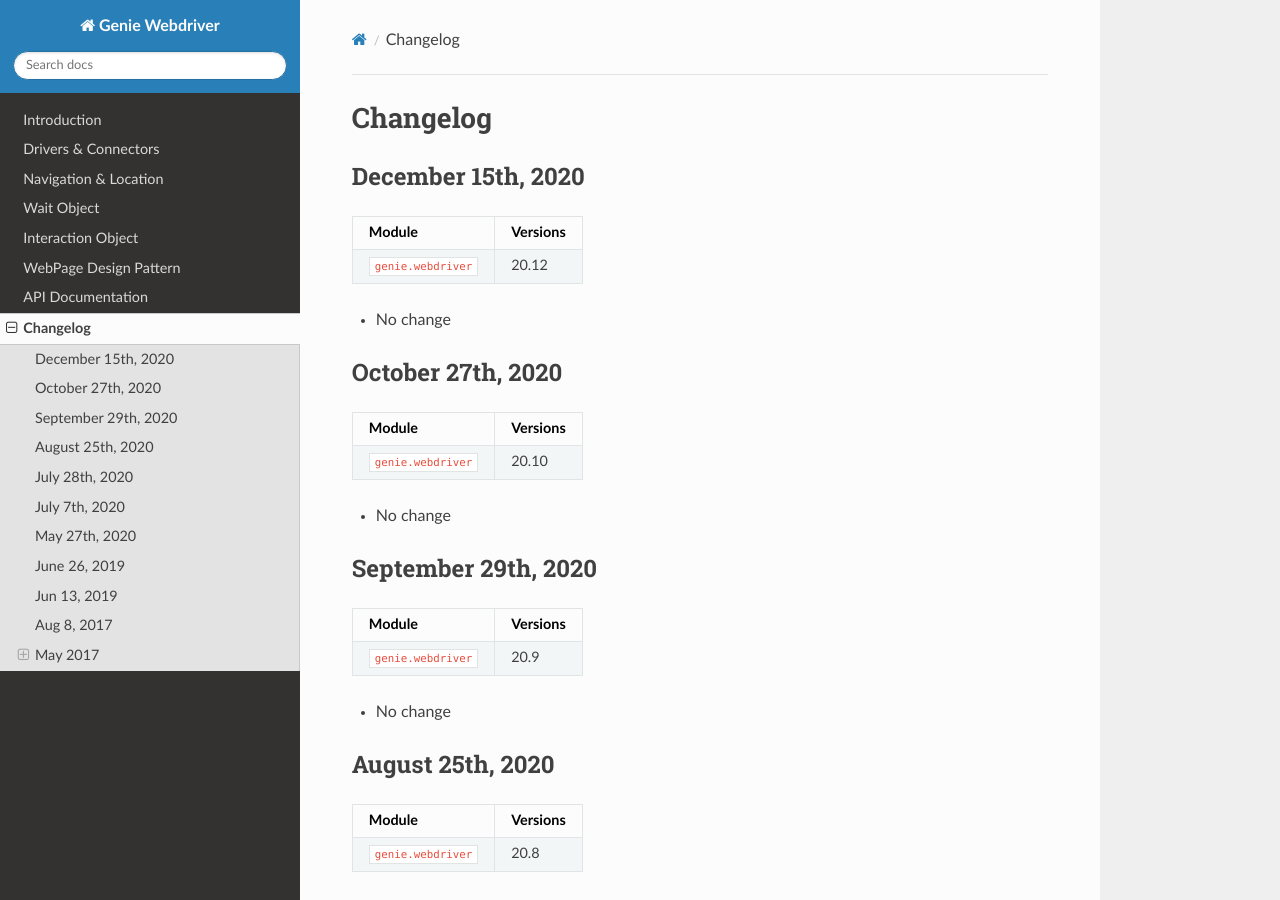
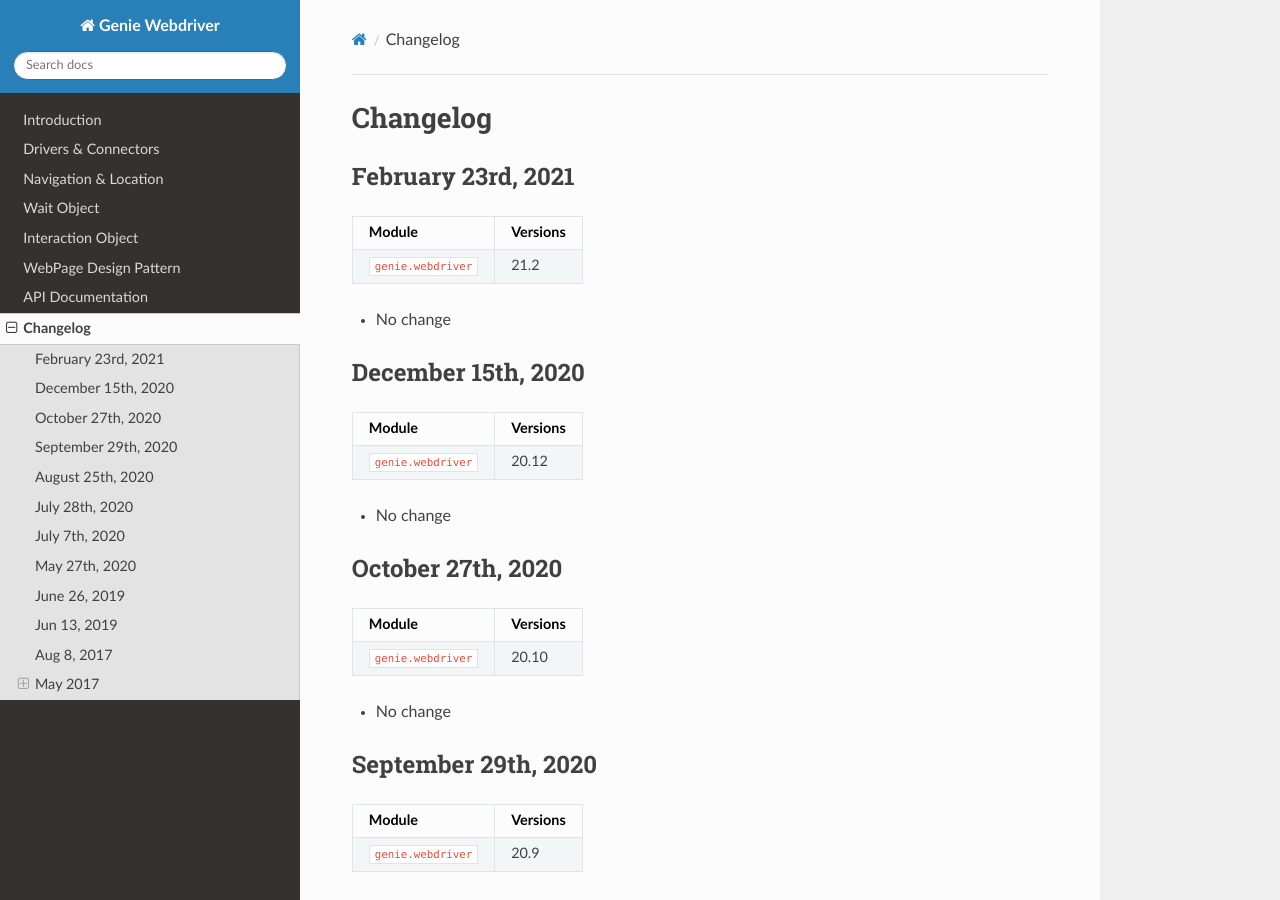
Before and after one commit to CiscoTestAutomation/geniewebdriver, a Sphinx documentation site: the page built from docs/changelog/index.rst, in a window 1280 px wide and 900 px high. Built offline with Sphinx 7.4.7 and the Read the Docs theme 2.0.0, drawn with Linux system fonts in a browser that asks for light colours.

Commit message:
Updated changelog

```diff
--- a/docs/changelog/index.rst
+++ b/docs/changelog/index.rst
@@ -1,5 +1,17 @@
 Changelog
 =========
+
+February 23rd, 2021
+-------------------
+
++-------------------------------+-------------------------------+
+| Module                        | Versions                      |
++===============================+===============================+
+| ``genie.webdriver``           | 21.2                          |
++-------------------------------+-------------------------------+
+
+
+- No change
 
 December 15th, 2020
 -------------------
```
Also changed, not shown: 1 other file.
